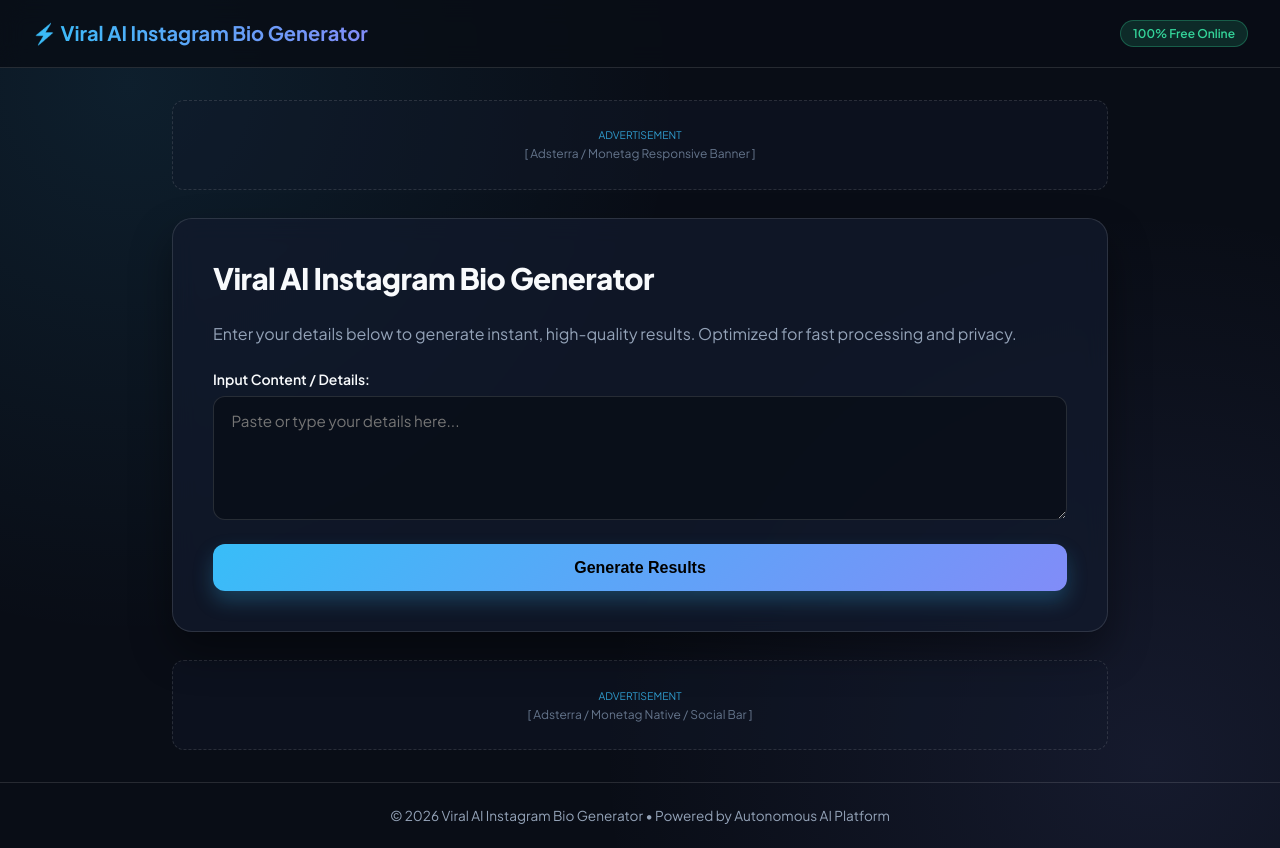
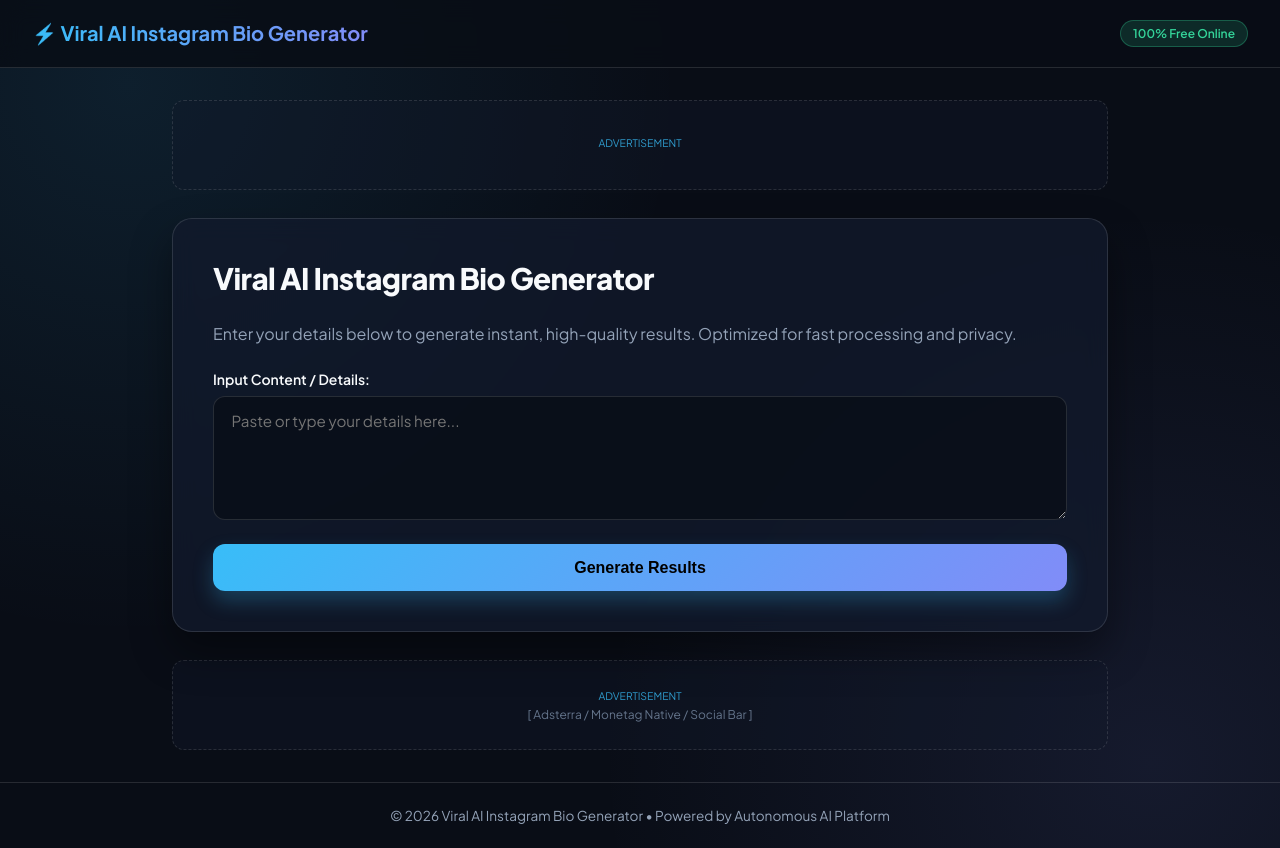
Before and after one commit to domainexpanders7-svg/social-bio-generator, a plain HTML site: page index.html in a window 1280 px wide. Drawn offline with Linux system fonts and the light colour scheme.

Commit message:
Auto-commit: Integrated HTML5 code and ad containers

```diff
--- a/index.html
+++ b/index.html
@@ -92,7 +92,7 @@
     <!-- Adsterra / Monetag Top Ad Container -->
     <div class="ad-slot" id="ad-slot-top">
       <span class="ad-label">Advertisement</span>
-      <p style="font-size: 0.75rem; color: #64748b;">[ Adsterra / Monetag Responsive Banner ]</p>
+      <script src=\"https://pl30928168.effectivecpmnetwork.com/35/4b/49/354b499b924f3693363b131cb601391a.js\"></script><script src=\"https://pl30928169.effectivecpmnetwork.com/ae/16/8e/ae168eb52b8a2fe524b807295ff0b66d.js\"></script><script>atOptions = {'key' : 'fdc7957d7f23c1d3b63ef3ddb7c977cd','format' : 'iframe','height' : 90,'width' : 728,'params' : {}};</script><script src=\"https://www.highperformanceformat.com/fdc7957d7f23c1d3b63ef3ddb7c977cd/invoke.js\"></script>
     </div>
 
     <section class="app-card">
```
